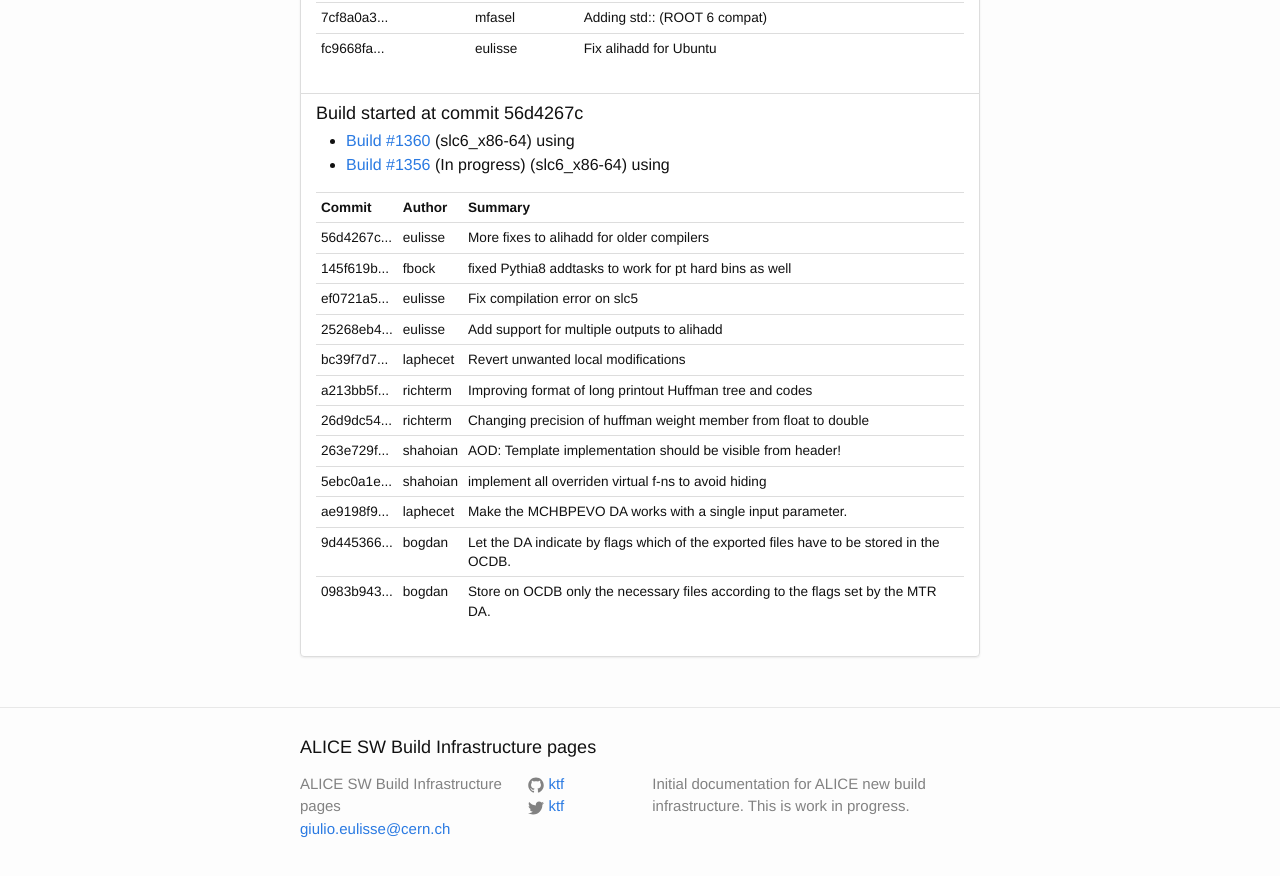
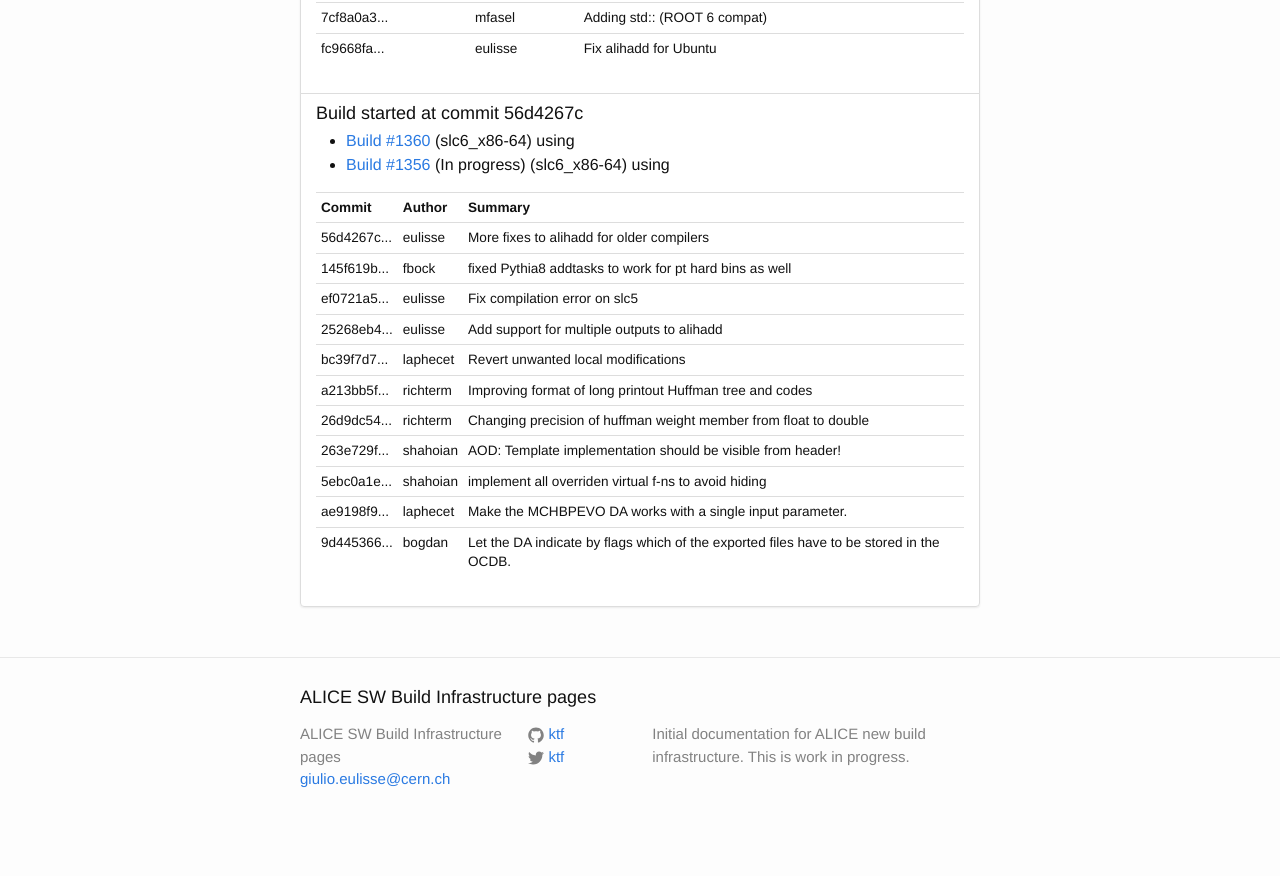
Before and after one commit to alisw/alisw.github.io, a Jekyll site: the page built from index.html, in a window 1280 px wide and 900 px high, scrolled down 2663 px. Shown: the top 876 px of the window. Built offline with Jekyll 4.4.1, drawn with Linux system fonts in a browser that asks for light colours; nearby versions of some CDN libraries; after the commit the page ends 3514 px from its top, so only the background shows below that.

Commit message:
Updated results.

```diff
--- a/_data/commits-aliroot-master.yaml
+++ b/_data/commits-aliroot-master.yaml
@@ -138,8 +138,3 @@
  message: >-
     Let the DA indicate by flags which of the exported files have to be stored in the OCDB.
  author: !!str bogdan
--
- commit: "0983b943cb021199db4fb3da1cdb73fed5f61728"
- message: >-
-    Store on OCDB only the necessary files according to the flags set by the MTR DA.
- author: !!str bogdan
```
